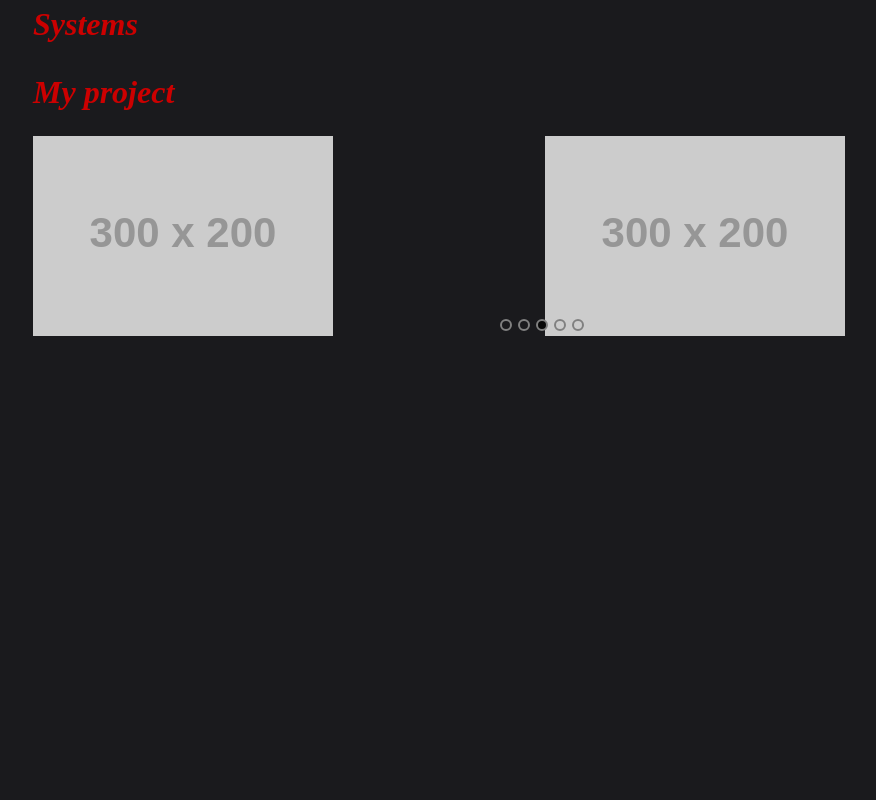
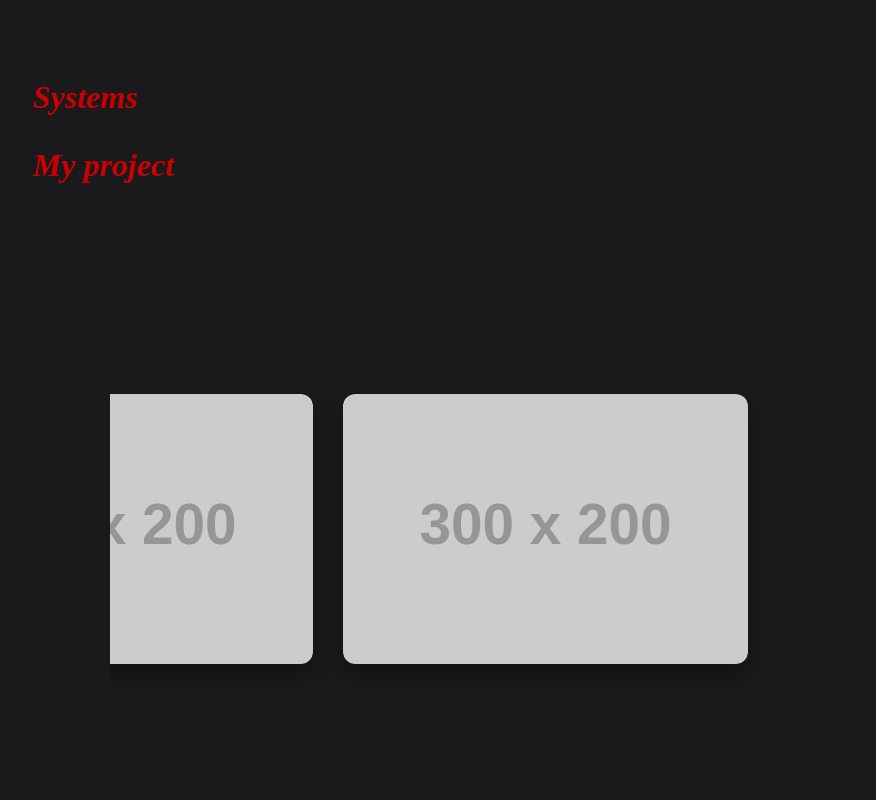
Before and after one commit to yNakidori/HellbirdsNest, a React (Create React App) app: page / in a window 1280 px wide. Shown: the part 1560-2360 px from the top of the page, without its empty margins (95-971 px from the left). Built offline with nearby package versions, Linux system fonts and the light colour scheme.

Commit message:
Caroussel

```diff
--- a/src/components/Carousel/SystemCarousel.css
+++ b/src/components/Carousel/SystemCarousel.css
@@ -1,35 +1,76 @@
-.project-carousel-container {
-  width: 90%;
+.carousel-container {
+  min-height: 80vh;
+  display: flex;
+  justify-content: center;
+  align-items: center;
+  width: 85%;
   margin: 0 auto;
-  padding: 20px 0;
-  text-align: center;
-}
-
-.project-carousel-container h2 {
-  margin-bottom: 20px;
-  color: #ffffff; /* Cor do título */
-}
-
-.carousel-container {
-  padding: 20px 0;
+  padding: 30px 0;
+  overflow: hidden;
 }
 
 .project-item {
-  display: flex;
-  justify-content: center;
-  align-items: center;
-  height: 200px;
-  border-radius: 10px;
+  width: calc(100% - 30px);
+  height: auto;
+  margin: 0 15px;
+  background-color: #2c2c2c;
+  border-radius: 12px;
+  box-shadow: 0 10px 20px rgba(0, 0, 0, 0.3);
+  transition: transform 0.3s ease, box-shadow 0.3s ease;
   overflow: hidden;
-  transition: transform 0.3s ease-in-out;
 }
 
 .project-item img {
   width: 100%;
-  height: 100%;
+  height: auto;
   object-fit: cover;
+  border-radius: 12px;
 }
 
-.project-item:hover {
-  transform: scale(1.05); /* Pequeno aumento ao passar o mouse */
+.carousel-arrow {
+  width: 50px;
+  height: 50px;
+  background-color: #333;
+  color: #fff;
+  border-radius: 50%;
+  display: flex;
+  justify-content: center;
+  align-items: center;
+  cursor: pointer;
+  transition: background-color 0.3s;
+  position: absolute;
+  top: 50%;
+  transform: translateY(-50%);
+  z-index: 10;
 }
+
+.carousel-arrow.carousel-arrow-left {
+  left: -60px;
+}
+
+.carousel-arrow.carousel-arrow-right {
+  right: -60px;
+}
+
+.carousel-arrow:hover {
+  background-color: #ff4757;
+}
+
+.react-multi-carousel-dot--active button {
+  background-color: #ff4757;
+  width: 12px;
+  height: 12px;
+}
+
+.react-multi-carousel-dot button {
+  background-color: #bbb;
+  border-radius: 50%;
+  margin: 0 5px;
+  width: 10px;
+  height: 10px;
+  transition: background-color 0.3s;
+}
+
+.react-multi-carousel-dot button:hover {
+  background-color: #ff4757;
+}
--- a/src/components/Carousel/SystemCarousel.jsx
+++ b/src/components/Carousel/SystemCarousel.jsx
@@ -1,6 +1,7 @@
 import React from "react";
 import Carousel from "react-multi-carousel";
 import "react-multi-carousel/lib/styles.css";
+import "./SystemCarousel.css";
 
 const SystemCarousel = () => {
   const placeholderImages = [
@@ -13,26 +14,34 @@ const SystemCarousel = () => {
 
   const responsive = {
     superLargeDesktop: {
-      // Acima de 3000px
       breakpoint: { max: 4000, min: 3000 },
       items: 5,
     },
     desktop: {
-      // Acima de 1024px
       breakpoint: { max: 3000, min: 1024 },
       items: 3,
     },
     tablet: {
-      // Acima de 464px
       breakpoint: { max: 1024, min: 464 },
       items: 2,
     },
     mobile: {
-      // Abaixo de 464px
       breakpoint: { max: 464, min: 0 },
       items: 1,
     },
   };
+
+  const CustomLeftArrow = ({ onClick }) => (
+    <div className="carousel-arrow carousel-arrow-left" onClick={onClick}>
+      &#8249;
+    </div>
+  );
+
+  const CustomRightArrow = ({ onClick }) => (
+    <div className="carousel-arrow carousel-arrow-right" onClick={onClick}>
+      &#8250;
+    </div>
+  );
 
   return (
     <div className="project-carousel-container">
@@ -52,6 +61,8 @@ const SystemCarousel = () => {
         removeArrowOnDeviceType={["tablet", "mobile"]}
         dotListClass="custom-dot-list-style"
         itemClass="carousel-item-padding-40-px"
+        customLeftArrow={<CustomLeftArrow />}
+        customRightArrow={<CustomRightArrow />}
       >
         {placeholderImages.map((src, index) => (
           <div key={index} className="project-item">
--- a/src/pages/Home/Home.css
+++ b/src/pages/Home/Home.css
@@ -12,7 +12,7 @@ html {
   color: #fff;
   font-size: 15px;
   font-style: normal;
-  position: fixed;
+  position: relative;
   top: 0;
   z-index: 10;
   box-shadow: 0 2px 10px rgba(0, 0, 0, 0.1);
@@ -43,8 +43,9 @@ html {
 }
 
 .section {
-  padding: 80px 10%;
+  padding: 60px 10%;
   min-height: 100vh;
+  margin-top: 20px;
 }
 
 .section h2 {
```
